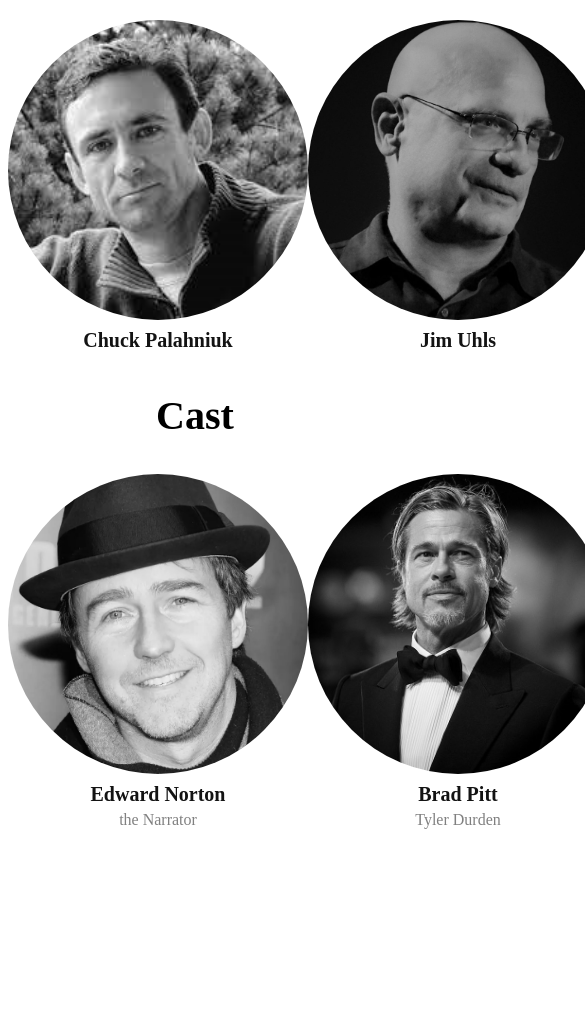
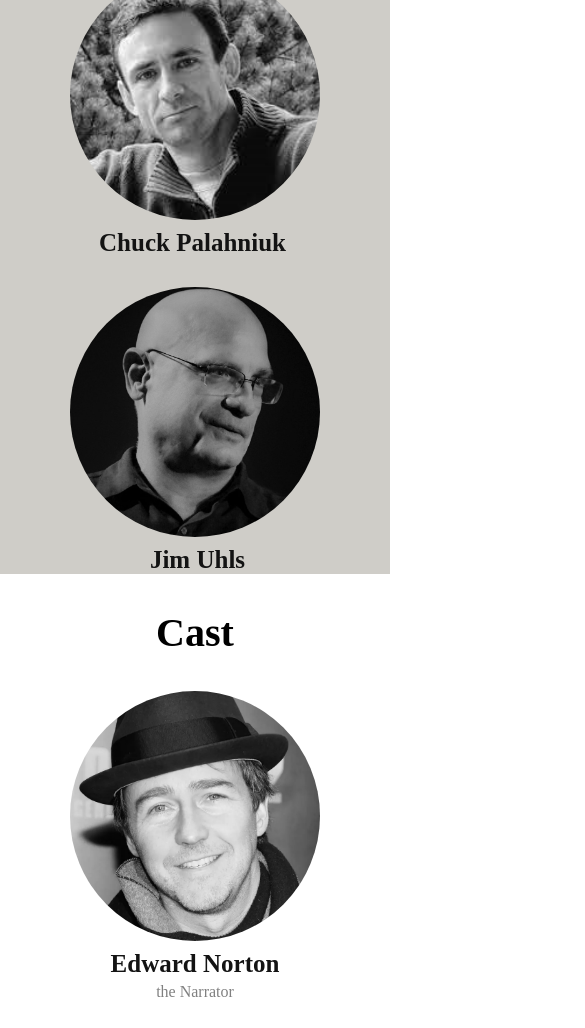
Before and after one commit to LilithBakh/responsive-first-project, a plain HTML site: page index.html in a window 390 px wide. Shown: the part 645-1673 px from the top of the page, 585 px wide, since content can reach past the window. Before the commit the page ends 1524 px from the top, so only its background shows below. Drawn offline with Linux system fonts and the light colour scheme.

Commit message:
Made the page responsive

```diff
--- a/index.html
+++ b/index.html
@@ -15,7 +15,7 @@
 			<h6>David Fincher</h6>
 		</section>
 	</div>
-	<div>
+	<div class="writers-wrap">
 		<h2>Writers</h2>
 		<div class="writers">
 			<section class="writer-one">
--- a/style.css
+++ b/style.css
@@ -1,5 +1,6 @@
 body{
-  margin-top: 0px;
+  margin-left: 100px;
+  margin-right: 100px;
   margin-bottom: 50px;
 }
 
@@ -7,7 +8,7 @@ h1{
   text-align: center;
   margin: 20px;
   padding: 5px;
-  font-size: 60px;
+  font-size: 40px;
   font-family: fantasy;
 }
 
@@ -15,17 +16,34 @@ h2{
   text-align: center;
   margin: 30px;
   padding: 5px;
-  font-size: 40px;
+  font-size: 25px;
 }
 
 img{
-  width: 300px;
+  width: 150px;
   border-radius: 50%;
+  margin-top: 20px;
+}
+
+.writer-one img{
+  margin-left: 100px;
+}
+
+.writer-one h6{
+  margin-left: 100px;
+}
+
+.writer-two img{
+  margin-right: 100px;
+}
+
+.writer-two h6{
+  margin-right: 100px;
 }
 
 h6{
   margin: 5px;
-  font-size: 20px;
+  font-size: 15px;
   color: rgb(19,19,19);
 }
 
@@ -42,3 +60,61 @@ h6{
 span {
   color: grey;
 }
+
+/*Responsive*/
+
+@media only screen and (max-width: 400px) {
+  html {
+    margin: 0%;
+  }
+
+  body {
+    margin: 0%;
+    margin-bottom: 20px;
+  }
+
+  h1 {
+    font-size: 55px;
+  }
+
+  h2 {
+    font-size: 40px;
+  }
+
+  img {
+    width: 250px;
+    margin-top: 0px;
+  }
+
+  h6 {
+    font-size: 25px;
+  }
+
+ .writers, .cast {
+  display: block;
+ }
+
+ section {
+  margin-bottom: 30px;
+ }
+
+ .writers-wrap {
+  background: rgb(207, 205, 200);
+ }
+
+ .writer-one img{
+  margin-left: 0px;
+}
+
+  .writer-one h6{
+    margin-left: 0px;
+  }
+
+  .writer-two img{
+    margin-right: 0px;
+  }
+
+  .writer-two h6{
+    margin-right: 0px;
+  }
+}
```
